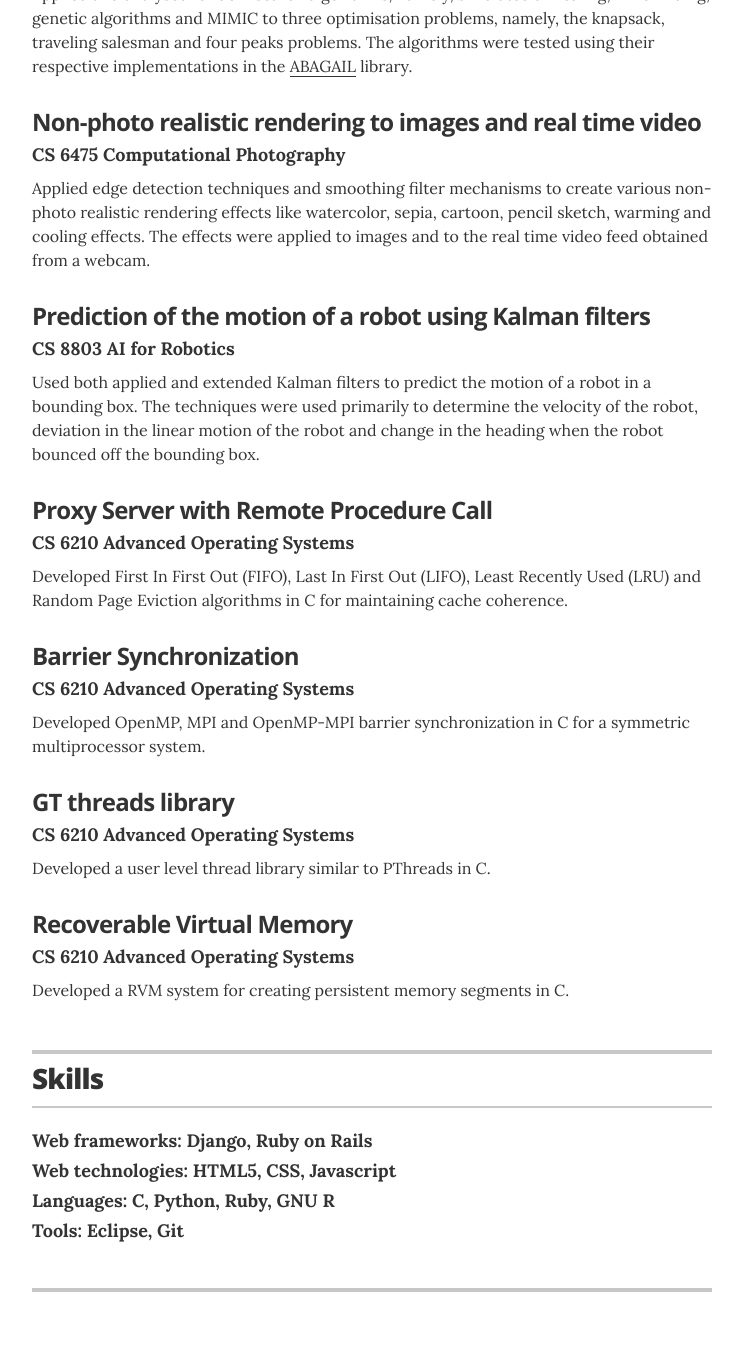
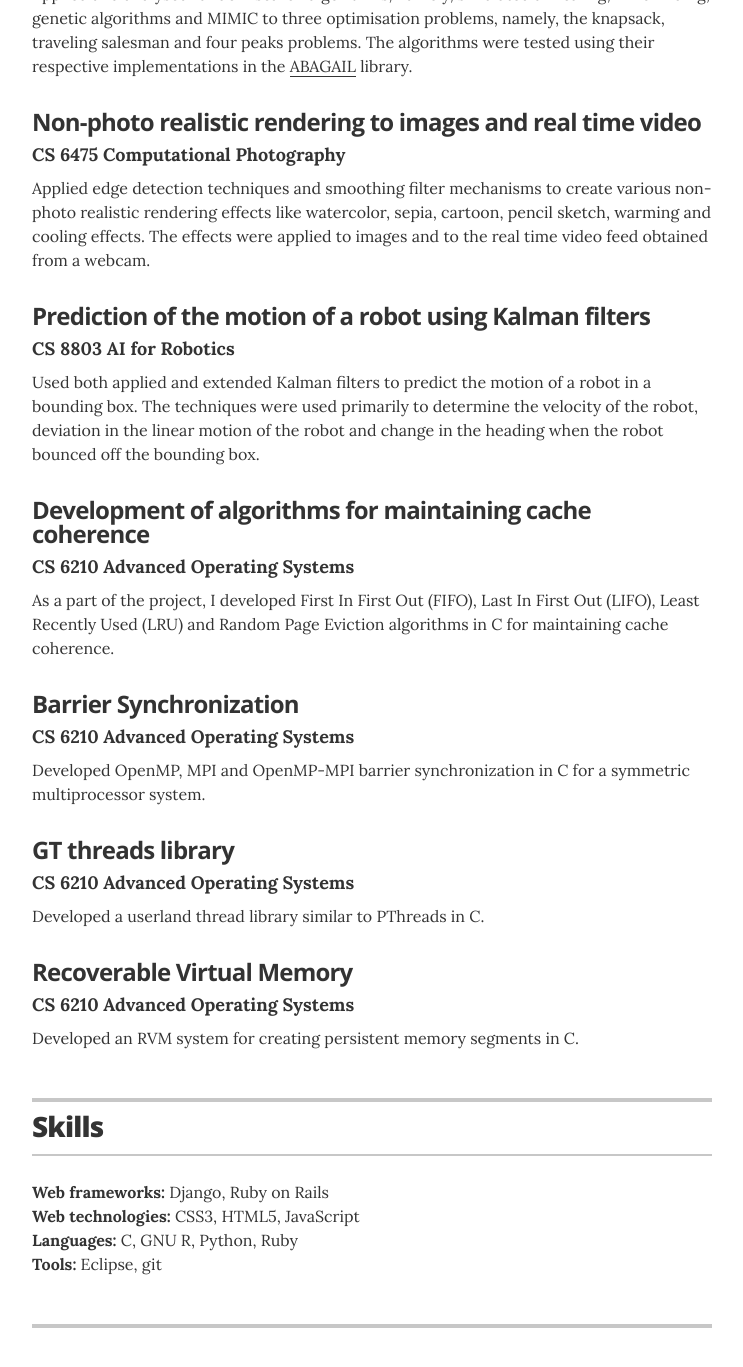
Before and after one commit to CapedCrusader/resume, a Jekyll site: the page built from index.html, in a window 1280 px wide and 1400 px high, scrolled down 3858 px. Shown: the top 1367 px of the window, without its empty margins (268-1011 px from the left). Built offline with Jekyll 4.4.1, drawn with Linux system fonts in a browser that asks for light colours.

Commit message:
Updating projects

```diff
--- a/_layouts/resume.html
+++ b/_layouts/resume.html
@@ -224,9 +224,9 @@
         </div>
 
         <div class="resume-item">
-          <h3 class="resume-item-title">Proxy Server with Remote Procedure Call</h3>
+          <h3 class="resume-item-title">Development of algorithms for maintaining cache coherence</h3>
           <h4 class="resume-item-details">CS 6210 Advanced Operating Systems</h4>
-          <p class="resume-item-copy">Developed First In First Out (FIFO), Last In First Out (LIFO), Least Recently Used (LRU) and Random Page Eviction algorithms in C for maintaining cache coherence.
+          <p class="resume-item-copy">As a part of the project, I developed First In First Out (FIFO), Last In First Out (LIFO), Least Recently Used (LRU) and Random Page Eviction algorithms in C for maintaining cache coherence.
 			</p>
         </div>
 
@@ -240,14 +240,14 @@
         <div class="resume-item">
           <h3 class="resume-item-title">GT threads library</h3>
           <h4 class="resume-item-details">CS 6210 Advanced Operating Systems</h4>
-          <p class="resume-item-copy">Developed a user level thread library similar to PThreads in C.
+          <p class="resume-item-copy">Developed a userland thread library similar to PThreads in C.
 			</p>
         </div>
 
         <div class="resume-item">
           <h3 class="resume-item-title">Recoverable Virtual Memory</h3>
           <h4 class="resume-item-details">CS 6210 Advanced Operating Systems</h4>
-          <p class="resume-item-copy">Developed a RVM system for creating persistent memory segments in C.
+          <p class="resume-item-copy">Developed an RVM system for creating persistent memory segments in C.
 			</p>
         </div>
 
@@ -264,10 +264,10 @@
         </header>
 
         <div class="resume-item">
-          <h4 class="resume-item-details">Web frameworks: Django, Ruby on Rails</h4>
-          <h4 class="resume-item-details">Web technologies: HTML5, CSS, Javascript</h4>
-          <h4 class="resume-item-details">Languages: C, Python, Ruby, GNU R</h4>
-          <h4 class="resume-item-details">Tools: Eclipse, Git</h4>
+          <b>Web frameworks:</b> Django, Ruby on Rails<br>
+          <b>Web technologies:</b>  CSS3, HTML5, JavaScript<br>
+          <b>Languages:</b> C, GNU R, Python, Ruby<br>
+          <b>Tools:</b> Eclipse, git<br>
 
         </div>
         <!--
```
